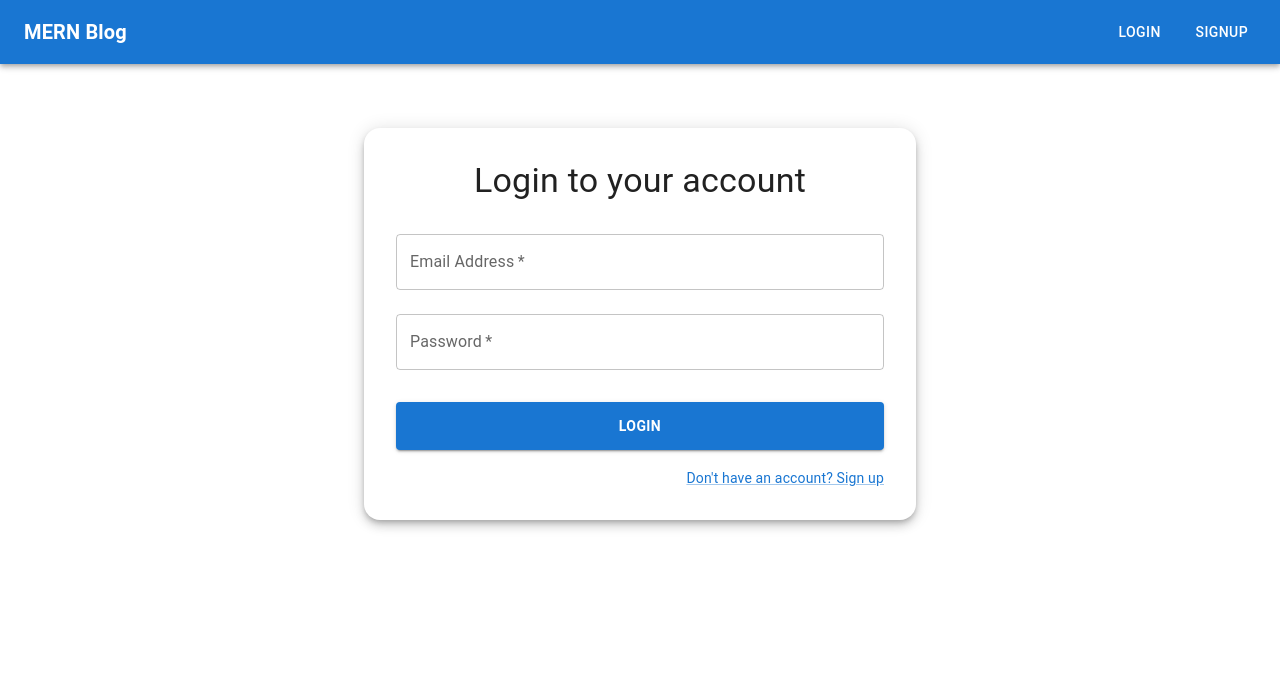
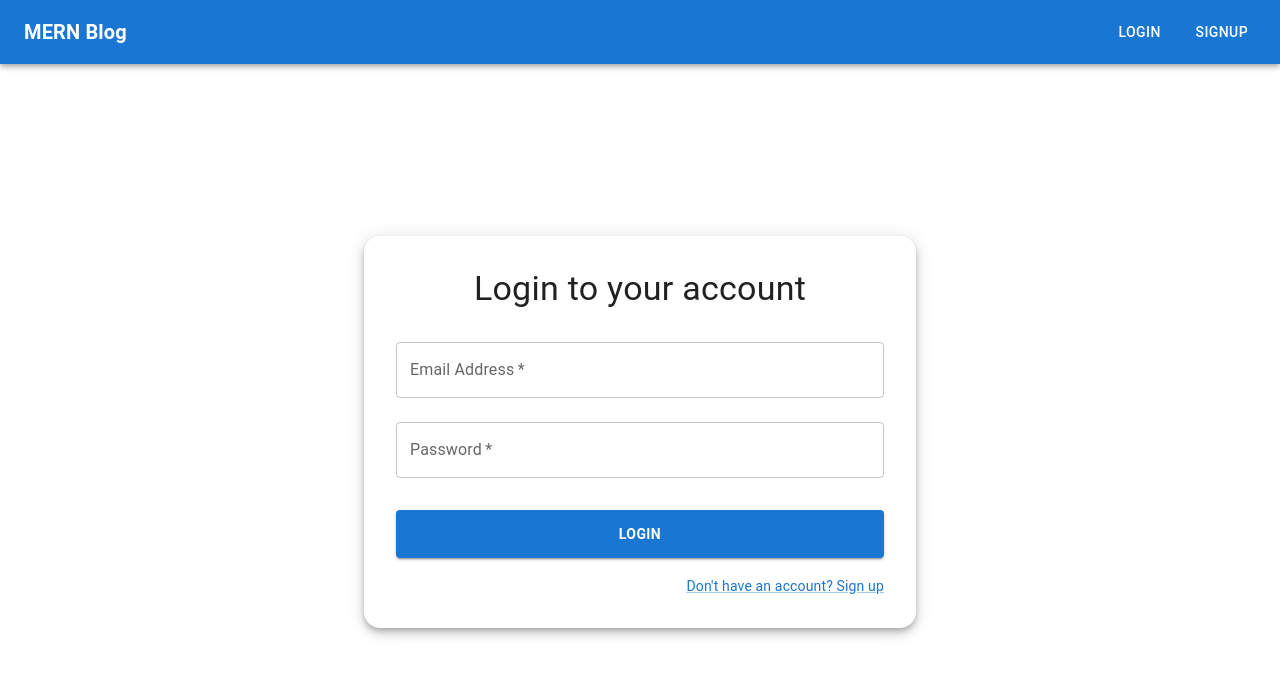
Before and after one commit to Ghazi-Abbas97/mern-blog-app, a React (Create React App) app in the folder blog-app-frontend/: page /login in a window 1280 px wide. Shown: the top 676 px of the page. Built offline with nearby package versions, Linux system fonts and the light colour scheme.

Commit message:
Auth Form UI Fixes

```diff
--- a/blog-app-frontend/src/components/auth/AuthForm.jsx
+++ b/blog-app-frontend/src/components/auth/AuthForm.jsx
@@ -59,8 +59,16 @@ const AuthForm = ({ type = 'login' }) => {
 
 
   return (
-    <Container maxWidth="sm">
-      <Paper elevation={6} sx={{ p: 4, mt: 8, borderRadius: 4 }}>
+    <Container
+      maxWidth="sm"
+      sx={{
+        display: 'flex',
+        alignItems: 'center',
+        justifyContent: 'center',
+        minHeight: 'calc(100vh - 64px)',   // fill full viewport height
+      }}
+    >
+      <Paper elevation={6} sx={{ p: 4, borderRadius: 4, width: '100%' }}>
         <Typography variant="h4" align="center" gutterBottom>
           {isLogin ? 'Login to your account' : 'Create a new account'}
         </Typography>
@@ -102,7 +110,7 @@ const AuthForm = ({ type = 'login' }) => {
             value={formik.values.password}
             onChange={formik.handleChange}
             onBlur={formik.handleBlur}
-               error={formik.touched.password && Boolean(formik.errors.password)}
+            error={formik.touched.password && Boolean(formik.errors.password)}
             helperText={formik.touched.password && formik.errors.password}
           />
 
@@ -115,8 +123,8 @@ const AuthForm = ({ type = 'login' }) => {
           >
             {isLogin ? 'Login' : 'Sign Up'}
           </Button>
+        </Box>
 
-        </Box>
         <Grid container justifyContent="flex-end" sx={{ mt: 2 }}>
           <Grid item>
             <Link
@@ -131,7 +139,8 @@ const AuthForm = ({ type = 'login' }) => {
           </Grid>
         </Grid>
       </Paper>
-      {isLoader ? <Loader /> : ''}
+
+      {isLoader && <Loader />}
     </Container>
   );
 };
```
